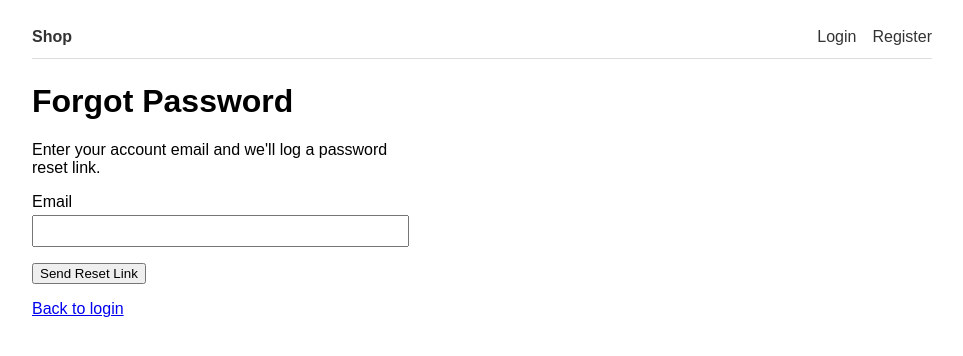
After one commit to tlycode/tanner-young-cloud-project, a Flask app: page /forgot-password in a window 1280 px wide. The commit adds this page. Shown: the top 356 px of the page, without its empty margins (158-1121 px from the left). Run offline with Flask 3, Linux system fonts and the light colour scheme.

Commit message:
Add password reset flow to login screen
Users had no way to recover access if they forgot their password.
Adds a "Forgot your password?" link on the login page that leads to
a token-based reset flow: request a reset, then set a new password
via a link. There's no mail infra in this app yet, so the reset link
is written to the app logger instead of emailed (fine for local/dev
use; swapping in real email delivery later is a config change, not a
flow change).

Tokens are stateless (itsdangerous, 1 hour expiry) and embed a hash
fragment of the current password so they're invalidated after use or
any other password change. The forgot-password response is identical
whether or not the email is registered, to avoid leaking account
existence.

```diff
--- a/app/routes/auth.py
+++ b/app/routes/auth.py
@@ -3,9 +3,37 @@
 from flask import Blueprint, request, render_template, redirect, url_for, flash, current_app
 from flask_login import login_user, logout_user
 from werkzeug.security import generate_password_hash, check_password_hash
+from itsdangerous import URLSafeTimedSerializer, BadSignature, SignatureExpired
 from app.models import db, User
 
 auth = Blueprint('auth', __name__)
+
+RESET_TOKEN_MAX_AGE = 3600  # 1 hour
+RESET_SALT = 'password-reset'
+
+
+def _get_serializer():
+    return URLSafeTimedSerializer(current_app.config['SECRET_KEY'])
+
+
+def generate_reset_token(user):
+    serializer = _get_serializer()
+    # Include a hash of the current password so the token is invalidated
+    # once it's used (or the password otherwise changes).
+    payload = {'user_id': user.id, 'ph': user.password_hash[-16:]}
+    return serializer.dumps(payload, salt=RESET_SALT)
+
+
+def verify_reset_token(token):
+    serializer = _get_serializer()
+    try:
+        payload = serializer.loads(token, salt=RESET_SALT, max_age=RESET_TOKEN_MAX_AGE)
+    except (BadSignature, SignatureExpired):
+        return None
+    user = db.session.get(User, payload.get('user_id'))
+    if not user or user.password_hash[-16:] != payload.get('ph'):
+        return None
+    return user
 
 @auth.route('/register', methods=['GET', 'POST'])
 def register():
@@ -50,3 +78,37 @@ def logout():
     logout_user()
     flash('You have been logged out.', 'success')
     return redirect(url_for('main.index'))
+
+@auth.route('/forgot-password', methods=['GET', 'POST'])
+def forgot_password():
+    if request.method == 'POST':
+        email = request.form.get('email')
+        user = User.query.filter_by(email=email).first()
+        if user:
+            token = generate_reset_token(user)
+            reset_url = url_for('auth.reset_password', token=token, _external=True)
+            current_app.logger.info(f"Password reset requested for {email}: {reset_url}")
+        else:
+            current_app.logger.info(f"Password reset requested for unknown email: {email}")
+        # Always show the same message so we don't reveal whether the email is registered.
+        flash('If an account with that email exists, a password reset link has been logged.', 'success')
+        return redirect(url_for('auth.login'))
+    return render_template('forgot_password.html')
+
+@auth.route('/reset-password/<token>', methods=['GET', 'POST'])
+def reset_password(token):
+    user = verify_reset_token(token)
+    if not user:
+        flash('That password reset link is invalid or has expired.', 'error')
+        return redirect(url_for('auth.forgot_password'))
+    if request.method == 'POST':
+        password = request.form.get('password')
+        if len(password) < 8:
+            flash('Password must be at least 8 characters.', 'error')
+            return redirect(url_for('auth.reset_password', token=token))
+        user.password_hash = generate_password_hash(password)
+        db.session.commit()
+        current_app.logger.info(f"Password reset completed for {user.email}")
+        flash('Your password has been reset. Please log in.', 'success')
+        return redirect(url_for('auth.login'))
+    return render_template('reset_password.html', token=token)
--- /dev/null
+++ b/app/templates/forgot_password.html
@@ -0,0 +1,15 @@
+{% extends "base.html" %}
+{% block title %}Forgot Password{% endblock %}
+{% block content %}
+    <h1>Forgot Password</h1>
+    <p style="max-width: 360px;">Enter your account email and we'll log a password reset link.</p>
+    <form method="POST" action="{{ url_for('auth.forgot_password') }}" style="max-width: 360px;">
+        <div style="margin-bottom: 1rem;">
+            <label for="email">Email</label><br>
+            <input type="email" id="email" name="email" required style="width: 100%; padding: 0.4rem; margin-top: 0.25rem;">
+        </div>
+        <input type="hidden" name="csrf_token" value="{{ csrf_token() }}">
+        <button type="submit">Send Reset Link</button>
+    </form>
+    <p style="margin-top: 1rem;"><a href="{{ url_for('auth.login') }}">Back to login</a></p>
+{% endblock %}
--- a/app/templates/login.html
+++ b/app/templates/login.html
@@ -15,4 +15,5 @@
         <button type="submit">Login</button>
     </form>
     <p style="margin-top: 1rem;">No account? <a href="{{ url_for('auth.register') }}">Register</a></p>
+    <p><a href="{{ url_for('auth.forgot_password') }}">Forgot your password?</a></p>
 {% endblock %}
```
Also changed, not shown: app/templates/reset_password.html (added, +13 -0 lines), tests/test_auth.py (+65 -0 lines).
